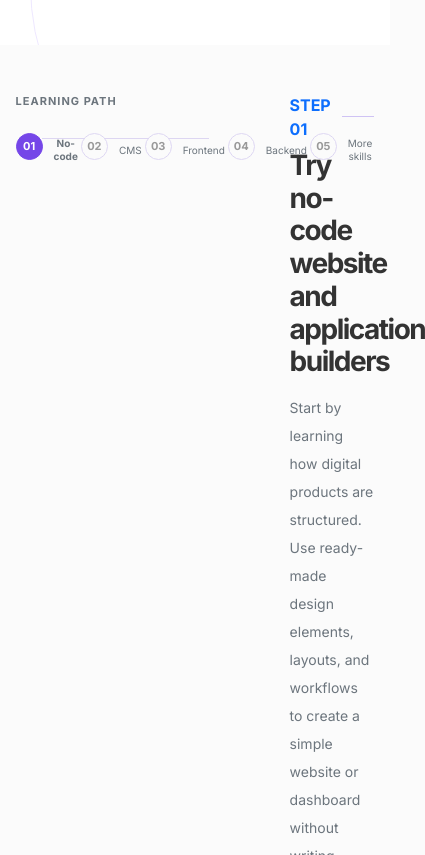
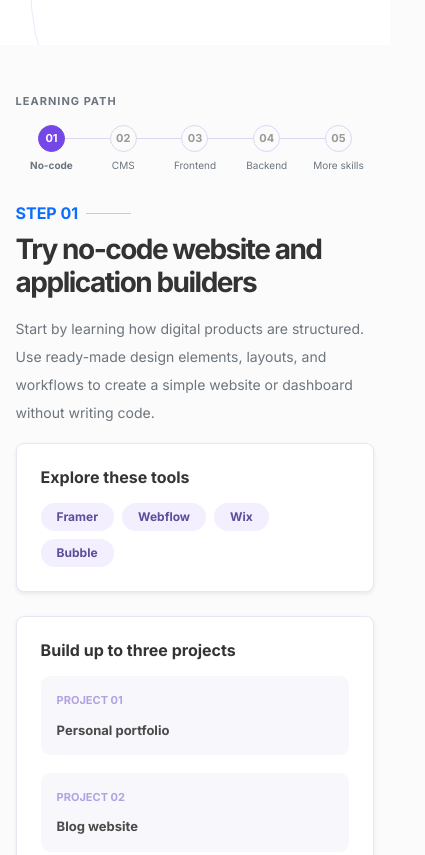
Before and after one commit to open-catalogue/cmfy-port-landing-page, a plain HTML site: page blogs/explore-the-web-development-learning-roadmap-for-beginners.html in a window 390 px wide. Shown: the part 452-1307 px from the top of the page, 425 px wide, since content can reach past the window. Drawn offline with Linux system fonts and the light colour scheme.

Commit message:
front end development learning roadmap for beginners - responsive design fixes

```diff
--- a/blogs/explore-the-web-development-learning-roadmap-for-beginners.html
+++ b/blogs/explore-the-web-development-learning-roadmap-for-beginners.html
@@ -314,6 +314,8 @@
         grid-template-columns: repeat(3, minmax(0, 1fr));
       }
 
+      .project-grid.row { margin-inline: 0; }
+
       .project {
         width: auto;
         flex: none;
@@ -382,22 +384,35 @@
         text-align: center;
       }
 
+      @media (min-width: 768px) and (max-width: 991.98px) {
+        .site-container { width: min(90%, 860px); }
+        .roadmap-layout { grid-template-columns: 175px minmax(0, 1fr); gap: 30px; }
+        .project-grid { grid-template-columns: repeat(2, minmax(0, 1fr)); }
+      }
+
       @media (max-width: 767.98px) {
         .site-container { width: min(92%, 560px); }
         .navbar-inner { flex-wrap: wrap; }
+        .navbar-toggler { margin-left: auto; }
         .navbar-collapse { flex-basis: 100%; padding: 8px 0 15px; }
         .navbar-nav { gap: 5px; }
         .navbar-nav .nav-link { font-size: 13px; }
         .hero { padding: 54px 0 49px; }
         .hero h1 { letter-spacing: -1.8px; }
+        .roadmap-layout { grid-template-columns: minmax(0, 1fr); gap: 30px; }
+        .progress-nav { position: static; }
         .progress-list { grid-template-columns: repeat(5, 1fr); gap: 0; }
         .progress-list::before { top: 13px; right: 12%; bottom: auto; left: 12%; width: auto; height: 1px; }
-        .progress-link { display: block; padding: 0; text-align: center; }
+        .progress-link { display: flex !important; flex-direction: column; align-items: center; gap: 0 !important; padding: 0 !important; text-align: center; }
         .progress-number { margin: 0 auto 7px; }
-        .progress-label { display: block; padding: 0 3px; font-size: 10px; }
+        .progress-label { display: block; padding: 0 3px; font-size: 10px; line-height: 1.2; }
         .content-card { padding: 19px; }
+        .project-grid { grid-template-columns: repeat(2, minmax(0, 1fr)); }
+        .project { min-height: auto; }
+      }
+
+      @media (max-width: 479.98px) {
         .project-grid { grid-template-columns: 1fr; }
-        .project { min-height: auto; }
       }
     </style>
   </head>
```
